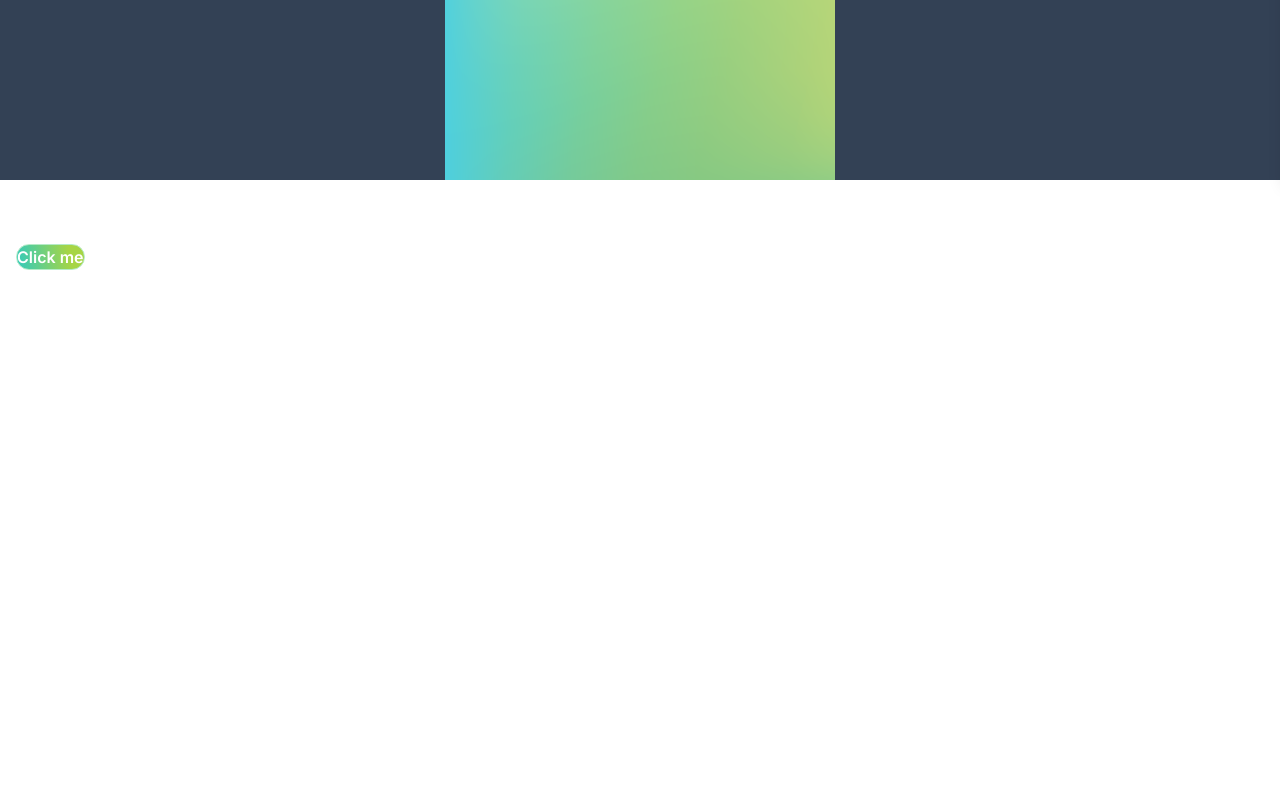
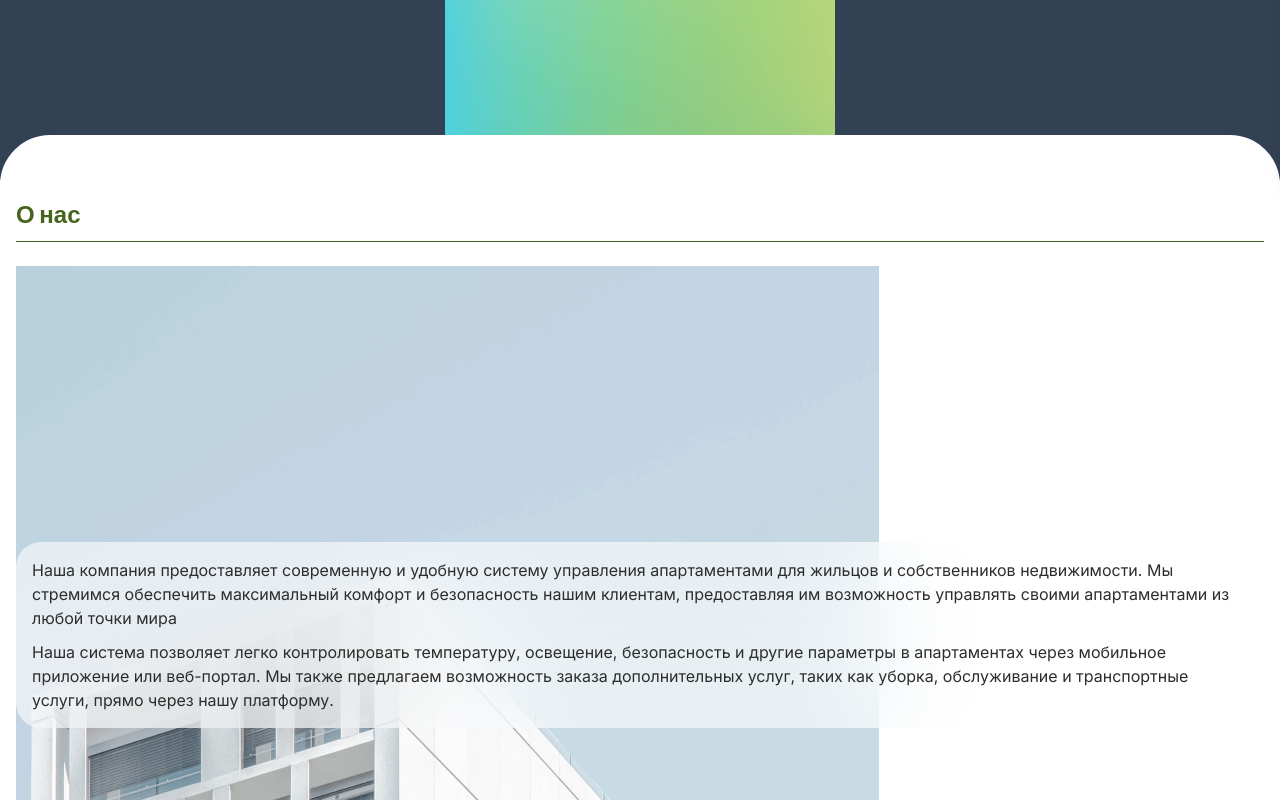
Before and after one commit to Bekjan02/salluskg, a React (Vite) app: page / in a window 1280 px wide. Shown: the part 620-1420 px from the top of the page. Before the commit the page ends 954 px from the top, so only its background shows below. Built offline with nearby package versions, Linux system fonts and the light colour scheme.

Commit message:
added about us section

```diff
--- a/src/App.jsx
+++ b/src/App.jsx
@@ -1,5 +1,5 @@
 import './App.scss';
-import { Header, Hero } from './components';
+import { AboutUs, Header, Hero } from './components';
 
 function App() {
   return (
@@ -8,10 +8,10 @@ function App() {
         <Header />
         <main>
           <Hero />
+          <div className="section">
+            <AboutUs />
+          </div>
         </main>
-        <div className="section">
-          <button className="btn-filled">Click me</button>
-        </div>
       </div>
     </>
   );
--- /dev/null
+++ b/src/components/AboutUs/AboutUs.jsx
@@ -0,0 +1,31 @@
+import React from 'react';
+import './styles.scss';
+
+export const AboutUs = () => {
+  return (
+    <div className="aboutUs">
+      <h1 className="section__title">О нас</h1>
+      <div>
+        <div className="h-[324px]">
+          <img src="/src/assets/images/about-us.png" alt="" />
+        </div>
+        <div className="info">
+          <p>
+            Наша компания предоставляет современную и удобную систему управления
+            апартаментами для жильцов и собственников недвижимости. Мы стремимся
+            обеспечить максимальный комфорт и безопасность нашим клиентам,
+            предоставляя им возможность управлять своими апартаментами из любой
+            точки мира
+          </p>
+          <p>
+            Наша система позволяет легко контролировать температуру, освещение,
+            безопасность и другие параметры в апартаментах через мобильное
+            приложение или веб-портал. Мы также предлагаем возможность заказа
+            дополнительных услуг, таких как уборка, обслуживание и транспортные
+            услуги, прямо через нашу платформу.
+          </p>
+        </div>
+      </div>
+    </div>
+  );
+};
--- /dev/null
+++ b/src/components/AboutUs/index.js
@@ -0,0 +1 @@
+export { AboutUs } from './AboutUs';
--- /dev/null
+++ b/src/components/AboutUs/styles.scss
@@ -0,0 +1,15 @@
+.aboutUs {
+  .info {
+    background: rgba(255, 255, 255, 0.59);
+    border-radius: 25px;
+    padding: 16px;
+    margin-top: -48px;
+    backdrop-filter: blur(58px);
+    p {
+      @apply text-dark text-base;
+      &:nth-child(2) {
+        margin-top: 10px;
+      }
+    }
+  }
+}
--- a/src/components/Header/BurgerMenu/BurgerMenu.jsx
+++ b/src/components/Header/BurgerMenu/BurgerMenu.jsx
@@ -33,7 +33,7 @@ export const BurgerMenu = ({ isOpen }) => {
   return (
     <div
       className={cn(
-        'burgerMenu fixed bottom-0 right-0 w-screen bg-white shadow-lg transition-transform duration-300 ease-in-out',
+        'burgerMenu fixed bottom-0 right-0 w-screen shadow-lg transition-transform duration-300 ease-in-out z-50',
         {
           'translate-x-full': !isOpen,
           'translate-x-0': isOpen,
--- a/src/components/Header/styles.scss
+++ b/src/components/Header/styles.scss
@@ -1,4 +1,5 @@
 .header {
+  z-index: 1;
   backdrop-filter: blur(58px);
   background: rgba(255, 255, 255, 0.78);
 }
--- a/src/components/Hero/Hero.jsx
+++ b/src/components/Hero/Hero.jsx
@@ -2,7 +2,7 @@ import './styles.scss';
 
 export const Hero = () => {
   return (
-    <section className="container hero bg-hero bg-no-repeat bg-center h-screen pt-40">
+    <section className="container hero bg-hero bg-no-repeat bg-center h-screen pt-16">
       <div className="w-80">
         <p className="text-white text-2xl font-medium  font-Archivo">
           Система управления отелями и апартаментами
--- a/src/components/index.js
+++ b/src/components/index.js
@@ -1,2 +1,3 @@
 export { Header } from './Header';
 export { Hero } from './Hero';
+export { AboutUs } from './AboutUs';
--- a/src/index.scss
+++ b/src/index.scss
@@ -17,9 +17,13 @@
   .btn-default {
     @apply border-light-blue border-[3] rounded-[100px] text-dark;
   }
+
+  .section__title {
+    @apply text-main text-2xl font-bold font-Archivo border-b border-main pb-2.5 mb-6;
+  }
 }
 .section {
-  @apply bg-white py-16 px-4 rounded-[50px];
+  @apply bg-white py-16 px-4 rounded-[50px] -mt-[45px];
 }
 
 // Archivo font family
```
Also changed, not shown: src/assets/images/about-us.png (added).
